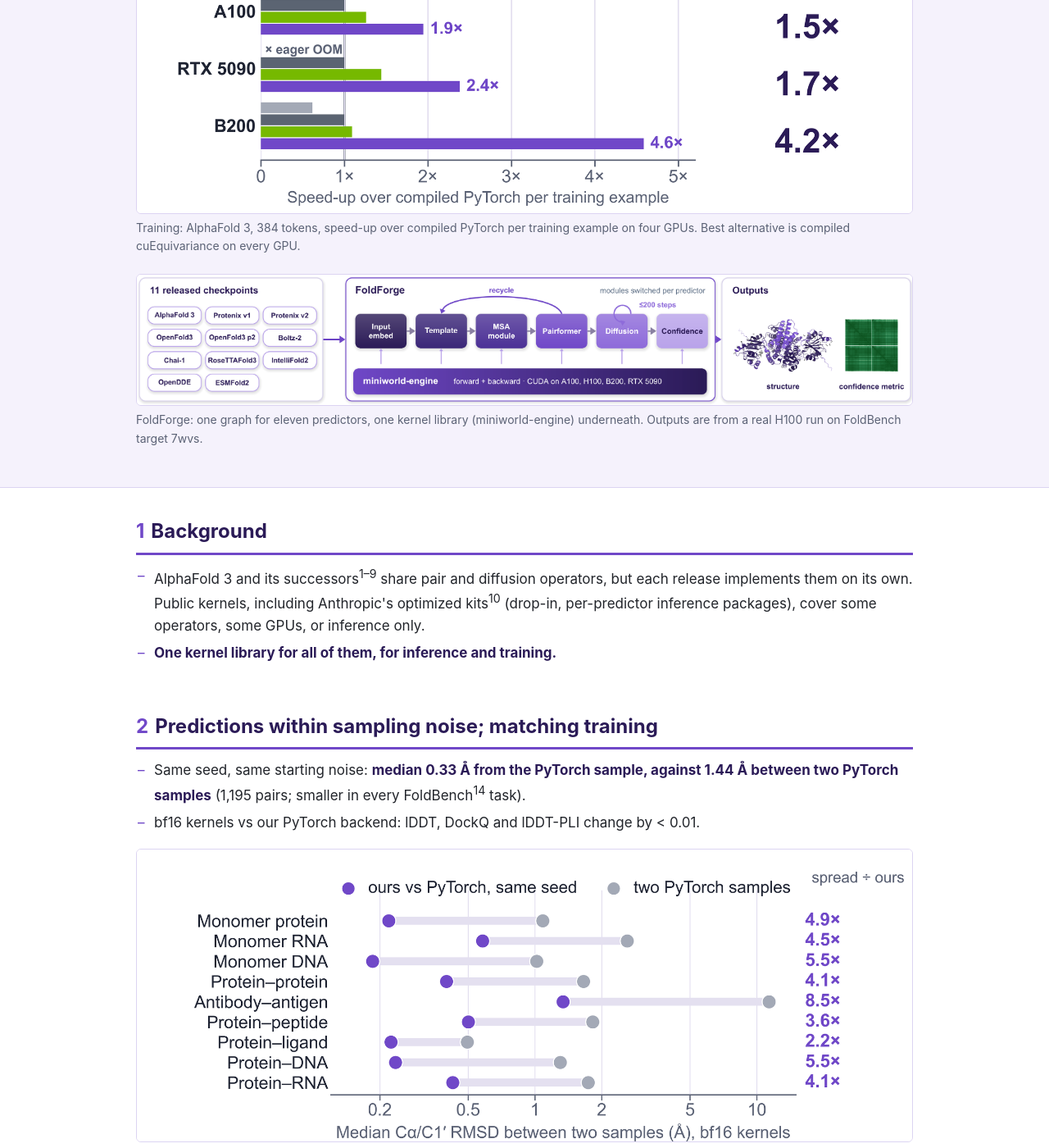
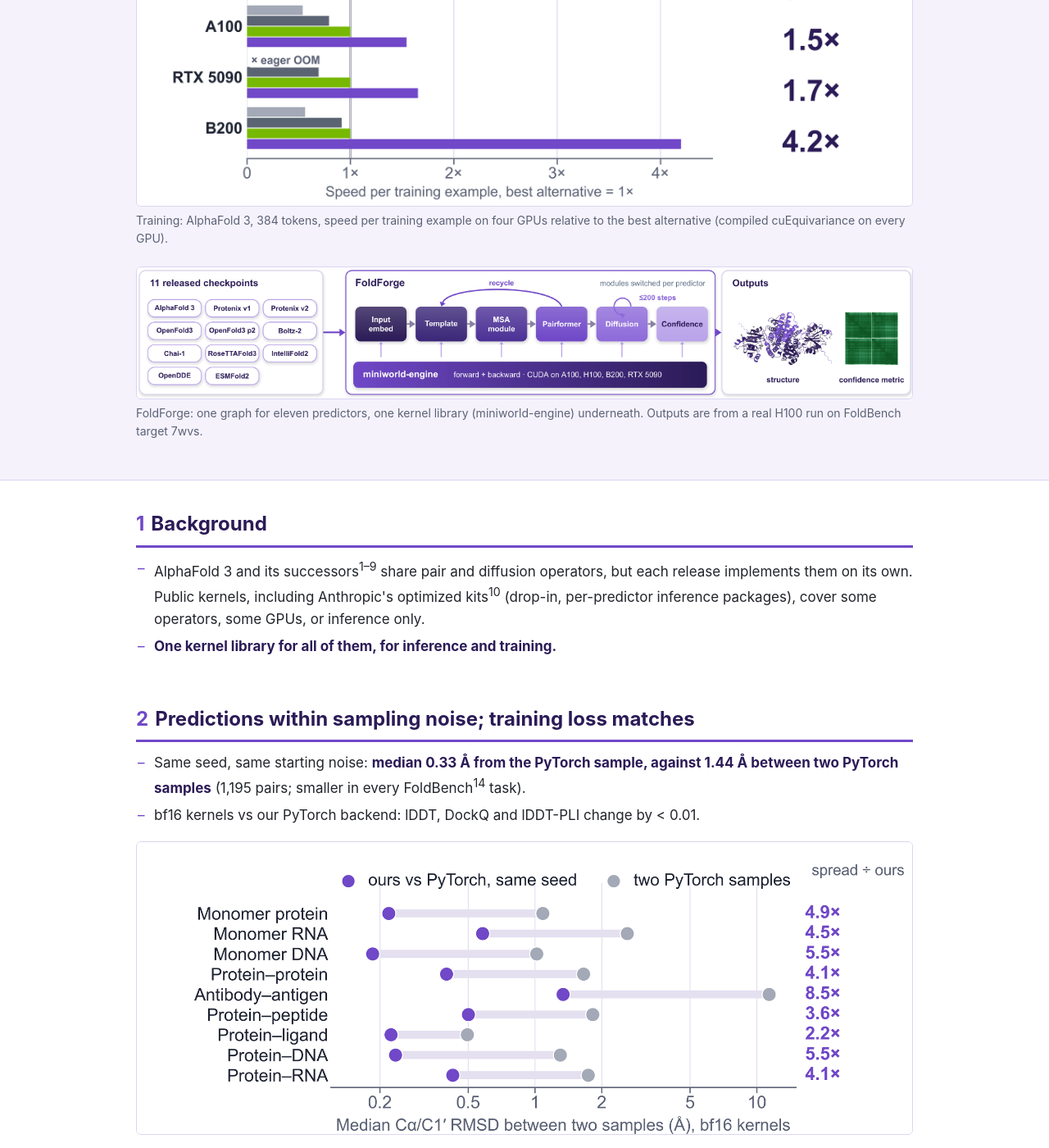
Before and after one commit to SanggeunParrk/SanggeunParrk.github.io, a Jekyll site: the page casp17/index.html, which Jekyll copies as it is, in a window 1280 px wide and 1400 px high, scrolled down 1283 px. Shown: the whole window at 82% size. Built offline with Jekyll 4.4.1, drawn with Linux system fonts in a browser that asks for light colours.

Commit message:
casp17: match poster revision (key figures on the columns, training rebased on best alternative)
Co-Authored-By: Claude Opus 5.5 <noreply@anthropic.com>

```diff
--- a/casp17/index.html
+++ b/casp17/index.html
@@ -79,8 +79,8 @@
         <figcaption>Inference: speed-up over each of Anthropic's 12 drop-in, per-predictor kits (1–16 copies of azurin, 128–2,048 tokens). Faster in all 203 runs that both completed on 4 GPUs.</figcaption>
       </figure>
       <figure>
-        <img src="img/big_train_C.png" alt="Training speed per GPU normalised to compiled PyTorch: ours is fastest on H100, A100, RTX 5090 and B200">
-        <figcaption>Training: AlphaFold 3, 384 tokens, speed-up over compiled PyTorch per training example on four GPUs. Best alternative is compiled cuEquivariance on every GPU.</figcaption>
+        <img src="img/big_train_C.png" alt="Training speed per GPU relative to the best alternative: ours is 3.1, 1.5, 1.7 and 4.2 times faster on H100, A100, RTX 5090 and B200">
+        <figcaption>Training: AlphaFold 3, 384 tokens, speed per training example on four GPUs relative to the best alternative (compiled cuEquivariance on every GPU).</figcaption>
       </figure>
       <figure>
         <img src="img/ff_strip.png" alt="FoldForge: eleven released checkpoints run through one model graph whose modules are switched per predictor, on top of the miniworld-engine kernel library">
@@ -100,7 +100,7 @@
   </section>
 
   <section>
-    <h2><span class="n">2</span>Predictions within sampling noise; matching training</h2>
+    <h2><span class="n">2</span>Predictions within sampling noise; training loss matches</h2>
     <ul>
       <li>Same seed, same starting noise: <b>median 0.33 Å from the PyTorch sample, against 1.44 Å between two PyTorch samples</b> (1,195 pairs; smaller in every FoldBench<sup>14</sup> task).</li>
       <li>bf16 kernels vs our PyTorch backend: lDDT, DockQ and lDDT-PLI change by &lt; 0.01.</li>
```
Also changed, not shown: casp17/img/big_inf_D.png, casp17/img/big_train_C.png, casp17/img/body_loss.png, casp17/img/poster_preview.jpg, 1 other file.
